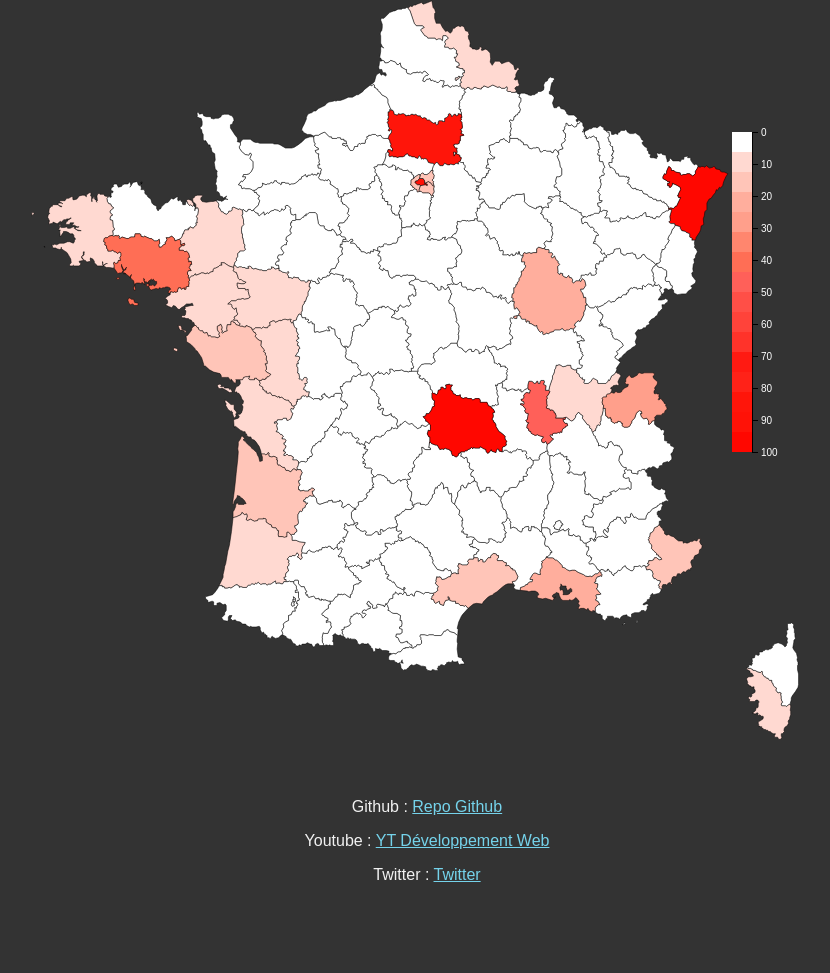
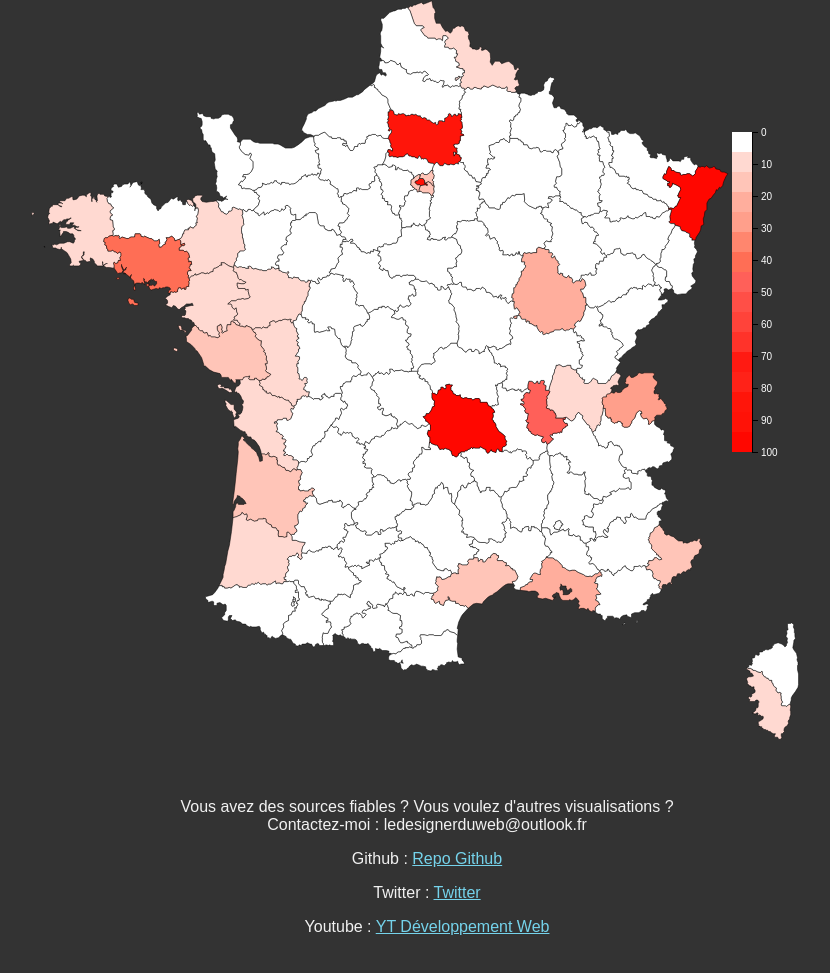
Before and after one commit to Ziratsu/CoronavirusGraph, a website: page index.html in a window 1280 px wide. Shown: the part 1258-2231 px from the top of the page, without its empty margins (213-1043 px from the left). Drawn offline with nearby package versions, Linux system fonts and the light colour scheme.

Commit message:
Update index.html

```diff
--- a/index.html
+++ b/index.html
@@ -31,11 +31,15 @@
   <br><br>
 </div>
 
-<p class="credits ctop">Github  : <a target="_blank" href="https://github.com/Ziratsu/CoronavirusGraph">Repo Github</a></p></li>
+<p class="credits ctop">Vous avez des sources fiables ? Vous voulez d'autres visualisations ? <br>
+  Contactez-moi : ledesignerduweb@outlook.fr
+</p>
+<p class="credits">Github  : <a target="_blank" href="https://github.com/Ziratsu/CoronavirusGraph">Repo Github</a></p></li>
+<p class="credits">Twitter : <a target="_blank" href="https://twitter.com/Ledesignerduweb">Twitter</a></p></li>
 <p class="credits">Youtube : <a target="_blank" href="https://www.youtube.com/channel/UCMFbNXUkjSUJ6WC20tGTzJg">YT Développement Web</a></p></li>
-<p class="credits">Twitter : <a target="_blank" href="https://twitter.com/Ledesignerduweb">Twitter</a></p></li>
-<br><br>
 
+<br>
+<br>
 
 
 <script>
```
